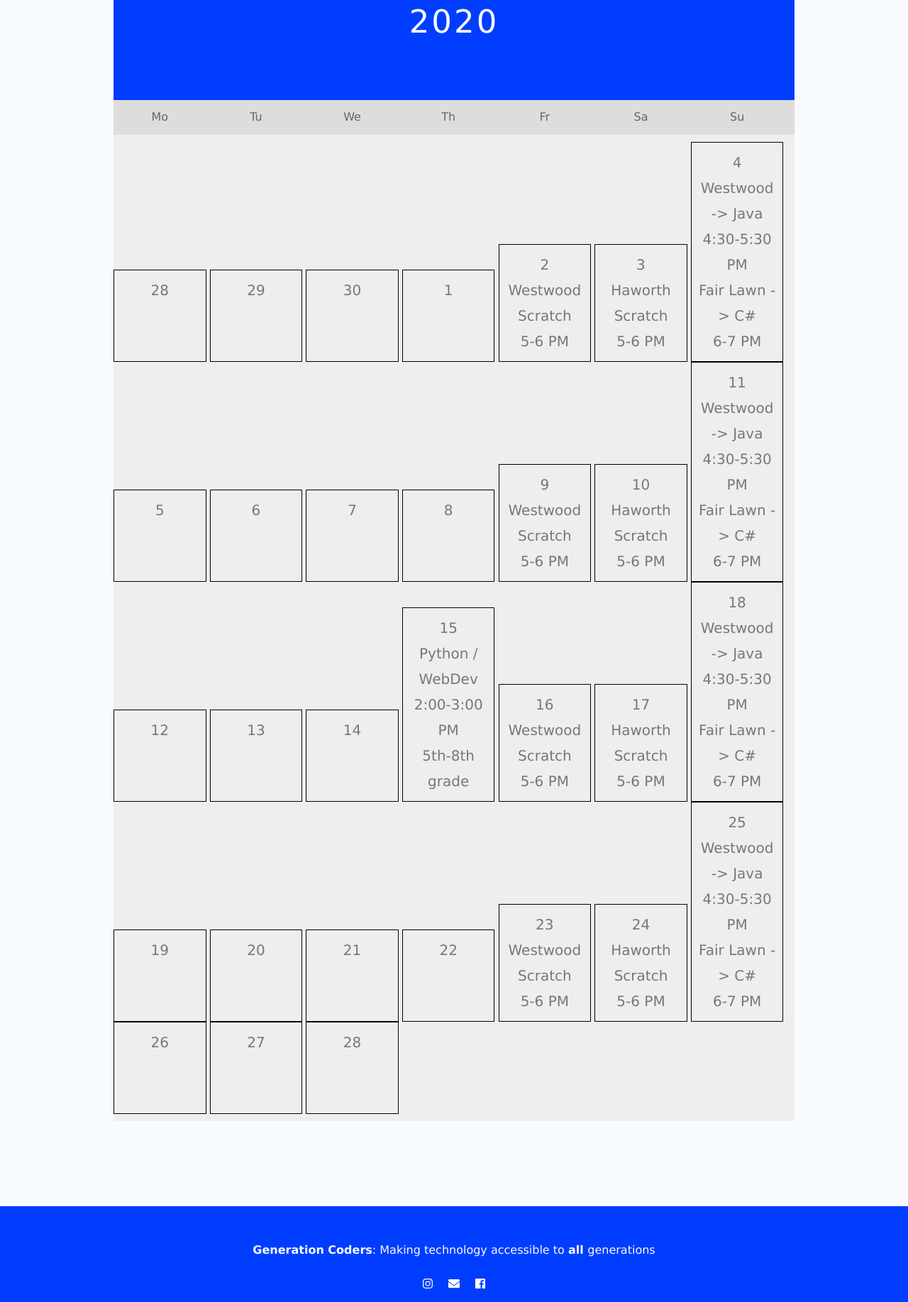
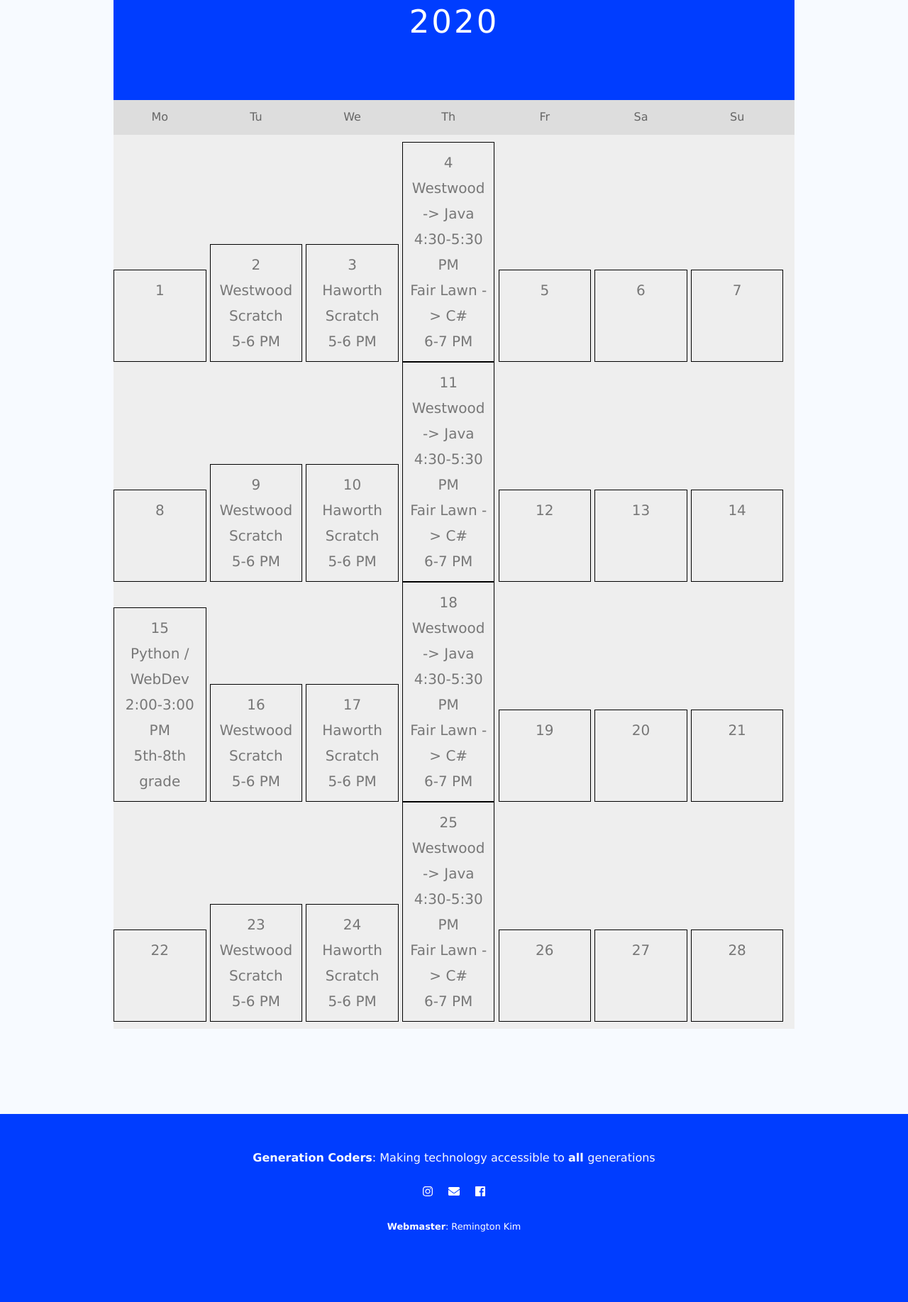
Before and after one commit to Generation-Coders/generation-coders, a Flask app: page /upcoming in a window 1280 px wide. Shown: the part 384-2219 px from the top of the page at 71% size. Run offline with Flask 2, Linux system fonts and the light colour scheme; some libraries are stand-ins or nearby versions.

Commit message:
fixed dates

```diff
--- a/app/templates/upcoming.html
+++ b/app/templates/upcoming.html
@@ -138,21 +138,6 @@
     </ul>
 
     <ul class="days">
-      <li>28
-        <br>
-        <br>
-        <br>
-      </li>
-      <li>29
-        <br>
-        <br>
-        <br>
-      </li>
-      <li>30
-        <br>
-        <br>
-        <br>
-      </li>
       <li>1
         <br>
         <br>
```
